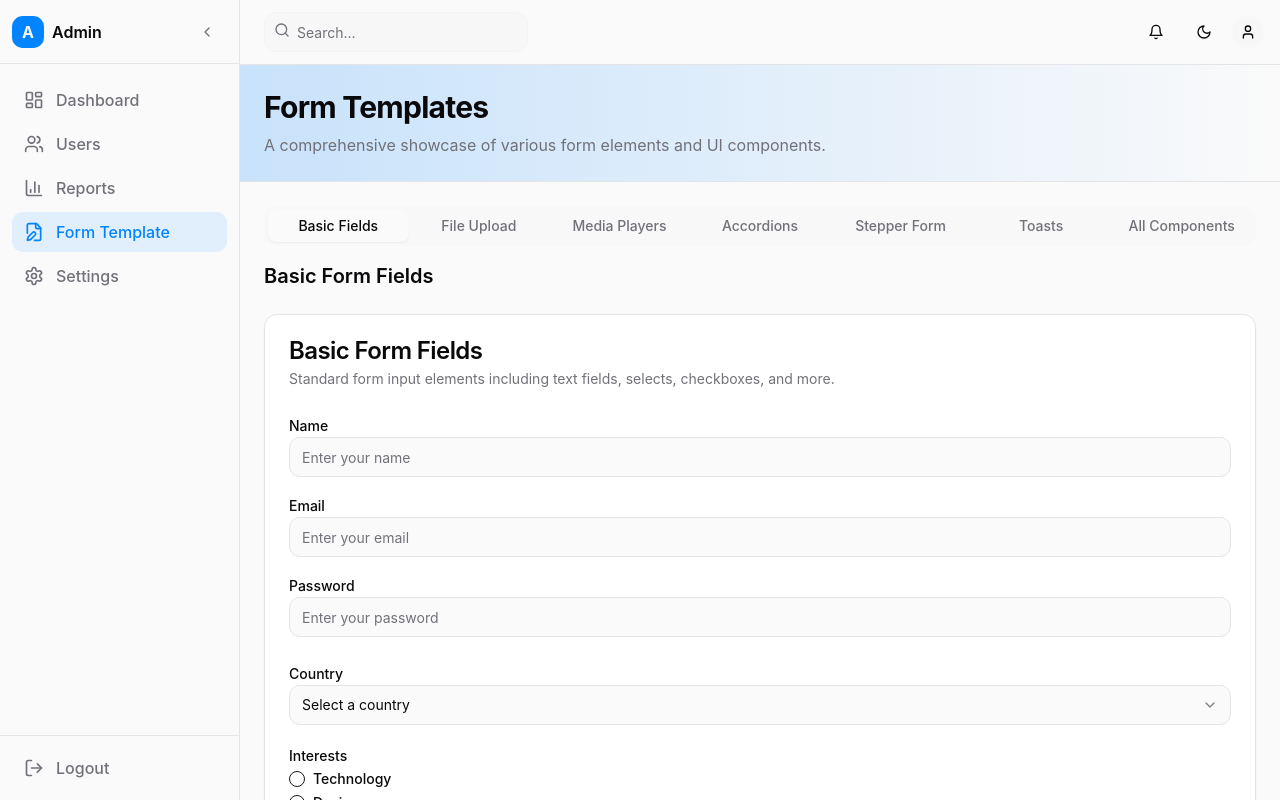
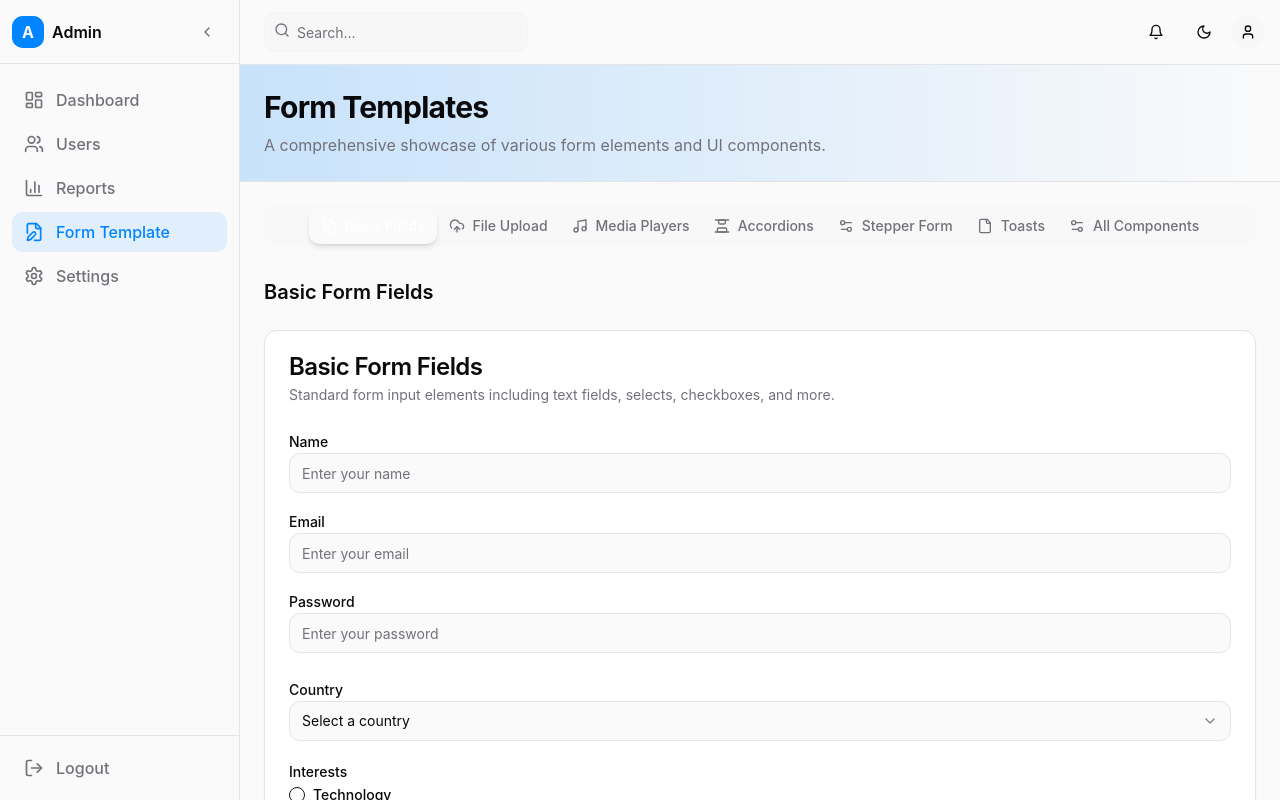
Before and after one commit to chankapure/bootstrap-admin-dashboard-template, a React (Vite) app: page /form-template in a window 1280 px wide. Shown: the top 800 px of the page. Built offline with nearby package versions, Linux system fonts and the light colour scheme.

Commit message:
Improve form template UI/UX
Addresses spacing issue and enhances tab appearance.

```diff
--- a/src/components/layout/Layout.tsx
+++ b/src/components/layout/Layout.tsx
@@ -7,6 +7,7 @@ import { cn } from '@/lib/utils';
 
 const Layout = () => {
   const [isDarkMode, setIsDarkMode] = useState(false);
+  const [sidebarCollapsed, setSidebarCollapsed] = useState(false);
 
   // Check for user's preferred color scheme
   useEffect(() => {
@@ -30,10 +31,26 @@ const Layout = () => {
     setIsDarkMode(!isDarkMode);
   };
 
+  // Subscribe to sidebar collapse state changes
+  useEffect(() => {
+    const handleSidebarChange = (e: CustomEvent) => {
+      setSidebarCollapsed(e.detail.collapsed);
+    };
+
+    window.addEventListener('sidebar-toggle' as any, handleSidebarChange);
+
+    return () => {
+      window.removeEventListener('sidebar-toggle' as any, handleSidebarChange);
+    };
+  }, []);
+
   return (
     <div className={cn("min-h-screen bg-background text-foreground")}>
-      <Sidebar />
-      <div className="flex flex-col ml-[70px] md:ml-[240px] min-h-screen">
+      <Sidebar onToggleCollapse={(collapsed) => setSidebarCollapsed(collapsed)} />
+      <div className={cn(
+        "flex flex-col min-h-screen transition-all duration-300",
+        sidebarCollapsed ? "ml-[70px]" : "ml-[240px]"
+      )}>
         <Navbar onToggleTheme={toggleTheme} isDarkMode={isDarkMode} />
         <main className="flex-1 p-4 md:p-6 transition-all duration-200 animate-fade-in">
           <Outlet />
--- a/src/components/layout/Sidebar.tsx
+++ b/src/components/layout/Sidebar.tsx
@@ -1,5 +1,5 @@
 
-import React, { useState } from 'react';
+import React, { useState, useEffect } from 'react';
 import { Link, useLocation } from 'react-router-dom';
 import { ChevronLeft, ChevronRight, LayoutDashboard, Users, BarChart3, Settings, LogOut, FileEdit } from 'lucide-react';
 import { cn } from '@/lib/utils';
@@ -11,6 +11,10 @@ type SidebarLink = {
   icon: React.ElementType;
 };
 
+interface SidebarProps {
+  onToggleCollapse?: (collapsed: boolean) => void;
+}
+
 const links: SidebarLink[] = [
   { href: '/', label: 'Dashboard', icon: LayoutDashboard },
   { href: '/users', label: 'Users', icon: Users },
@@ -19,12 +23,24 @@ const links: SidebarLink[] = [
   { href: '/settings', label: 'Settings', icon: Settings },
 ];
 
-const Sidebar = () => {
+const Sidebar = ({ onToggleCollapse }: SidebarProps) => {
   const [collapsed, setCollapsed] = useState(false);
   const location = useLocation();
 
   const toggleSidebar = () => {
-    setCollapsed(!collapsed);
+    const newCollapsedState = !collapsed;
+    setCollapsed(newCollapsedState);
+
+    // Notify parent component
+    if (onToggleCollapse) {
+      onToggleCollapse(newCollapsedState);
+    }
+
+    // Dispatch custom event for other components to listen to
+    const event = new CustomEvent('sidebar-toggle', {
+      detail: { collapsed: newCollapsedState }
+    });
+    window.dispatchEvent(event);
   };
 
   return (
--- a/src/components/ui/tabs.tsx
+++ b/src/components/ui/tabs.tsx
@@ -1,3 +1,4 @@
+
 import * as React from "react"
 import * as TabsPrimitive from "@radix-ui/react-tabs"
 
@@ -27,7 +28,7 @@ const TabsTrigger = React.forwardRef<
   <TabsPrimitive.Trigger
     ref={ref}
     className={cn(
-      "inline-flex items-center justify-center whitespace-nowrap rounded-sm px-3 py-1.5 text-sm font-medium ring-offset-background transition-all focus-visible:outline-none focus-visible:ring-2 focus-visible:ring-ring focus-visible:ring-offset-2 disabled:pointer-events-none disabled:opacity-50 data-[state=active]:bg-background data-[state=active]:text-foreground data-[state=active]:shadow-sm",
+      "inline-flex items-center justify-center whitespace-nowrap rounded-md px-3 py-2 text-sm font-medium ring-offset-background transition-all focus-visible:outline-none focus-visible:ring-2 focus-visible:ring-ring focus-visible:ring-offset-2 disabled:pointer-events-none disabled:opacity-50 data-[state=active]:bg-background data-[state=active]:text-foreground data-[state=active]:shadow-sm",
       className
     )}
     {...props}
--- a/src/pages/FormTemplate.tsx
+++ b/src/pages/FormTemplate.tsx
@@ -1,4 +1,3 @@
-
 import React from 'react';
 import { Tabs, TabsList, TabsTrigger, TabsContent } from '@/components/ui/tabs';
 import { Card, CardContent, CardDescription, CardFooter, CardHeader, CardTitle } from '@/components/ui/card';
@@ -8,16 +7,34 @@ import { Button } from '@/components/ui/button';
 import { Select, SelectContent, SelectItem, SelectTrigger, SelectValue } from '@/components/ui/select';
 import { Switch } from '@/components/ui/switch';
 import { useToast } from '@/hooks/use-toast';
-import { Upload, Check, Trash, Play, Pause, Volume2, VolumeX, ChevronDown, FileType, Image, Video, Film, Radio } from 'lucide-react';
+import { Upload, Check, Trash, Play, Pause, Volume2, VolumeX, ChevronDown, FileType, Image, Video, Film, Radio, AlignVerticalSpaceBetween, FileEdit, UploadCloud, Music, File, Settings2 } from 'lucide-react';
 import BasicFormFields from '@/components/form-template/BasicFormFields';
 import FileUploadFields from '@/components/form-template/FileUploadFields';
 import MediaPlayers from '@/components/form-template/MediaPlayers';
 import AccordionExample from '@/components/form-template/AccordionExample';
 import StepperForm from '@/components/form-template/StepperForm';
 import ToastExamples from '@/components/form-template/ToastExamples';
+import { cn } from '@/lib/utils';
+
+interface TabInfo {
+  id: string;
+  label: string;
+  icon: React.ReactNode;
+  color: string;
+}
 
 const FormTemplate = () => {
   const { toast } = useToast();
+
+  const tabs: TabInfo[] = [
+    { id: "basic-fields", label: "Basic Fields", icon: <FileEdit className="h-4 w-4" />, color: "from-blue-300 to-blue-500" },
+    { id: "file-upload", label: "File Upload", icon: <UploadCloud className="h-4 w-4" />, color: "from-green-300 to-green-500" },
+    { id: "media-players", label: "Media Players", icon: <Music className="h-4 w-4" />, color: "from-purple-300 to-purple-500" },
+    { id: "accordions", label: "Accordions", icon: <AlignVerticalSpaceBetween className="h-4 w-4" />, color: "from-yellow-300 to-yellow-500" },
+    { id: "stepper", label: "Stepper Form", icon: <Settings2 className="h-4 w-4" />, color: "from-red-300 to-red-500" },
+    { id: "toasts", label: "Toasts", icon: <File className="h-4 w-4" />, color: "from-indigo-300 to-indigo-500" },
+    { id: "all", label: "All Components", icon: <Settings2 className="h-4 w-4" />, color: "from-gray-300 to-gray-500" },
+  ];
 
   return (
     <div className="space-y-6">
@@ -29,16 +46,34 @@ const FormTemplate = () => {
       </div>
 
       <Tabs defaultValue="basic-fields" className="w-full">
-        <TabsList className="grid grid-cols-3 md:grid-cols-7 w-full mb-4 bg-secondary/40 p-1 rounded-lg">
-          <TabsTrigger value="basic-fields" className="data-[state=active]:bg-background data-[state=active]:shadow-sm">Basic Fields</TabsTrigger>
-          <TabsTrigger value="file-upload" className="data-[state=active]:bg-background data-[state=active]:shadow-sm">File Upload</TabsTrigger>
-          <TabsTrigger value="media-players" className="data-[state=active]:bg-background data-[state=active]:shadow-sm">Media Players</TabsTrigger>
-          <TabsTrigger value="accordions" className="data-[state=active]:bg-background data-[state=active]:shadow-sm">Accordions</TabsTrigger>
-          <TabsTrigger value="stepper" className="data-[state=active]:bg-background data-[state=active]:shadow-sm">Stepper Form</TabsTrigger>
-          <TabsTrigger value="toasts" className="data-[state=active]:bg-background data-[state=active]:shadow-sm">Toasts</TabsTrigger>
-          <TabsTrigger value="all" className="data-[state=active]:bg-background data-[state=active]:shadow-sm">All Components</TabsTrigger>
+        <div className="overflow-x-auto pb-2 -mx-6 px-6">
+          <TabsList className="inline-flex w-auto min-w-full md:w-auto bg-secondary/40 p-1 rounded-lg">
+            {tabs.map((tab) => (
+              <TabsTrigger
+                key={tab.id}
+                value={tab.id}
+                className={cn(
+                  "group relative overflow-hidden transition-all duration-300",
+                  "data-[state=active]:shadow-md data-[state=active]:text-white"
+                )}
+              >
+                <div
+                  className={cn(
+                    "absolute inset-0 opacity-0 bg-gradient-to-r transition-opacity duration-300 -z-10",
+                    tab.color,
+                    "group-data-[state=active]:opacity-100"
+                  )}
+                />
+                <div className="flex items-center gap-2">
+                  {tab.icon}
+                  <span>{tab.label}</span>
+                </div>
+              </TabsTrigger>
+            ))}
           </TabsList>
+        </div>
 
+        <div className="pt-4">
           <TabsContent value="basic-fields" className="space-y-6">
             <div className="flex justify-between items-center">
               <h2 className="text-xl font-semibold">Basic Form Fields</h2>
@@ -124,6 +159,7 @@ const FormTemplate = () => {
               <ToastExamples />
             </div>
           </TabsContent>
+        </div>
       </Tabs>
     </div>
   );
```
Lines whose indentation alone changed are shown as unchanged.
